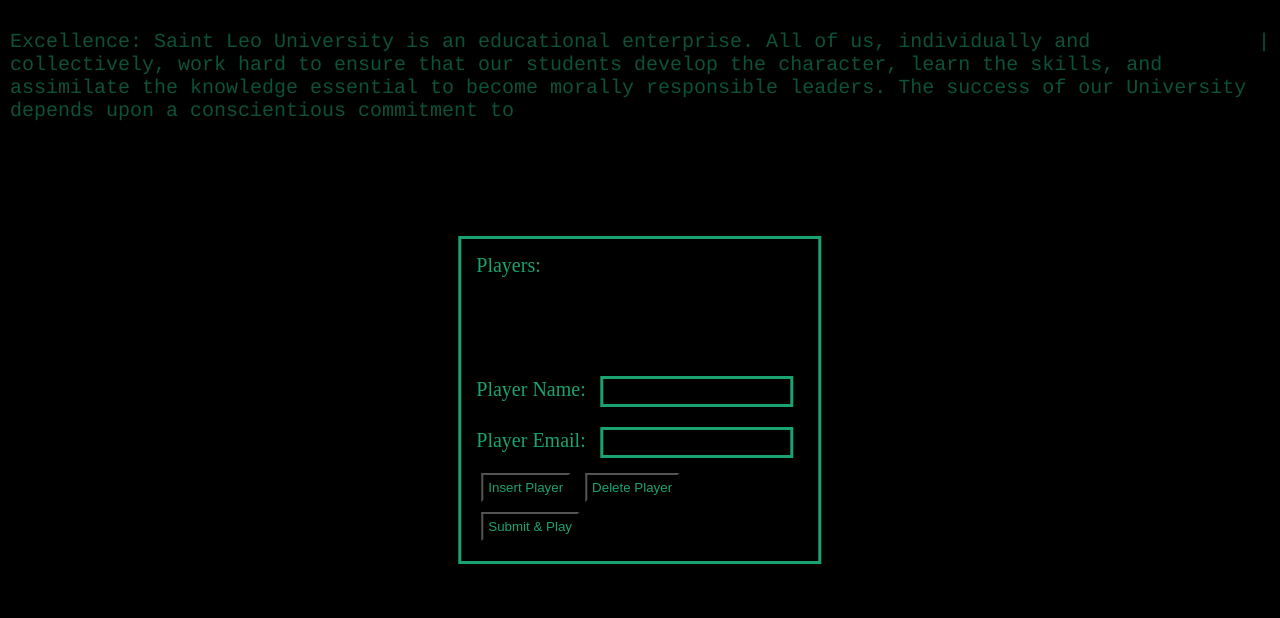
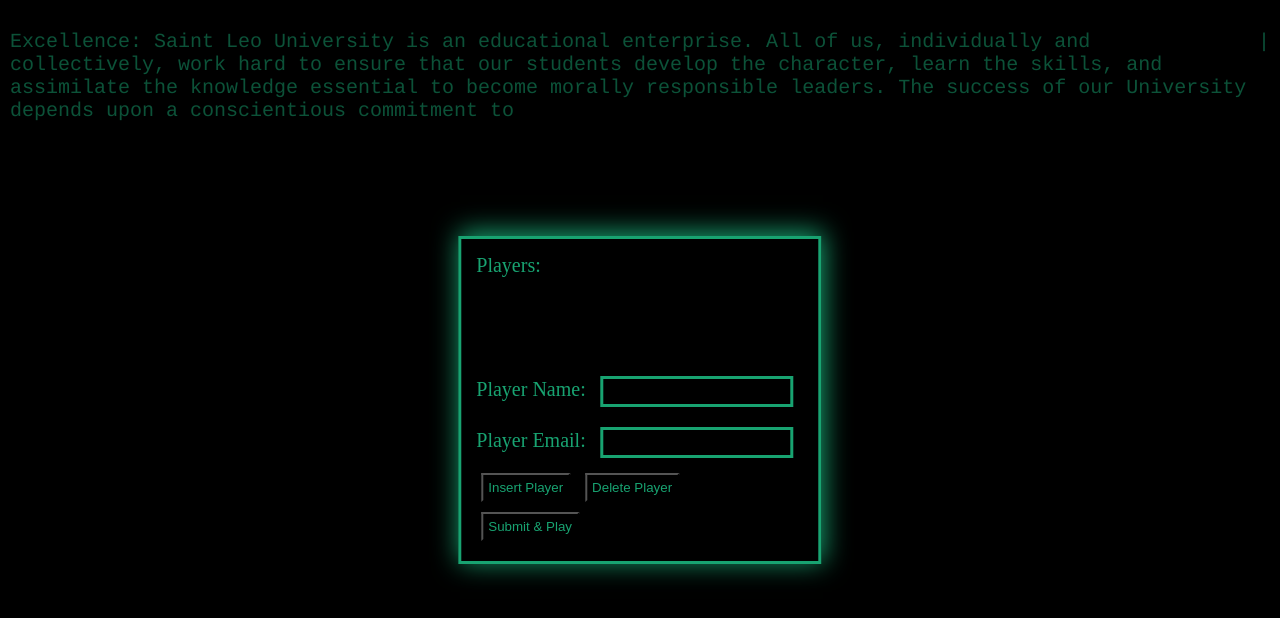
Before and after one commit to COM498/Fall2019, a website: page Fall2019/static/players.html in a window 1280 px wide. Drawn offline with nearby package versions, Linux system fonts and the light colour scheme.

Commit message:
BOX SHADOWS

```diff
--- a/Fall2019/static/css styles/players.css
+++ b/Fall2019/static/css styles/players.css
@@ -41,6 +41,7 @@
 
     border: solid;
     background-color: black;
+    box-shadow: 2px -3px 25px 1px rgb(24, 163, 113)
 }
 
 .blink {
--- a/Fall2019/static/css styles/register.css
+++ b/Fall2019/static/css styles/register.css
@@ -42,13 +42,14 @@
 #loginBox{
 
     padding: 15px;
-
+    background-color: black;
     position: absolute;
     top: 50%;
     left: 50%;
     transform: translate(-50%, -50%);
     border: solid var(--hacker_color);
     z-index: 99;
+    box-shadow: 2px -3px 25px 1px rgb(24, 163, 113)
 }
 
 .blink {
--- a/Fall2019/static/css styles/scoreboard.css
+++ b/Fall2019/static/css styles/scoreboard.css
@@ -68,3 +68,7 @@
 .ui-widget-content {
     background: var(--backgroud_color) !important;
 }
+
+#scoreboard {
+    box-shadow: 2px -3px 25px 1px rgb(24, 163, 113)
+}
```
